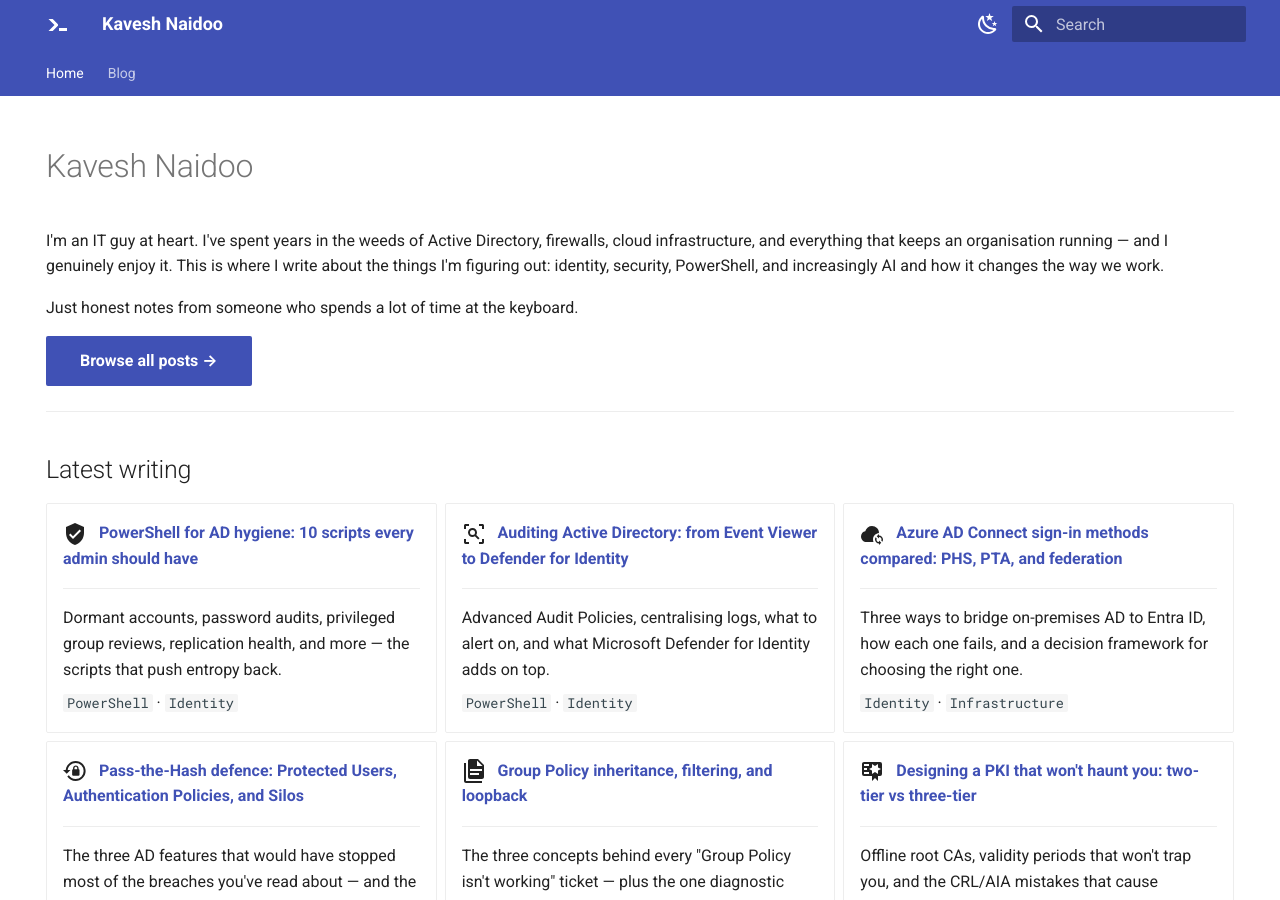
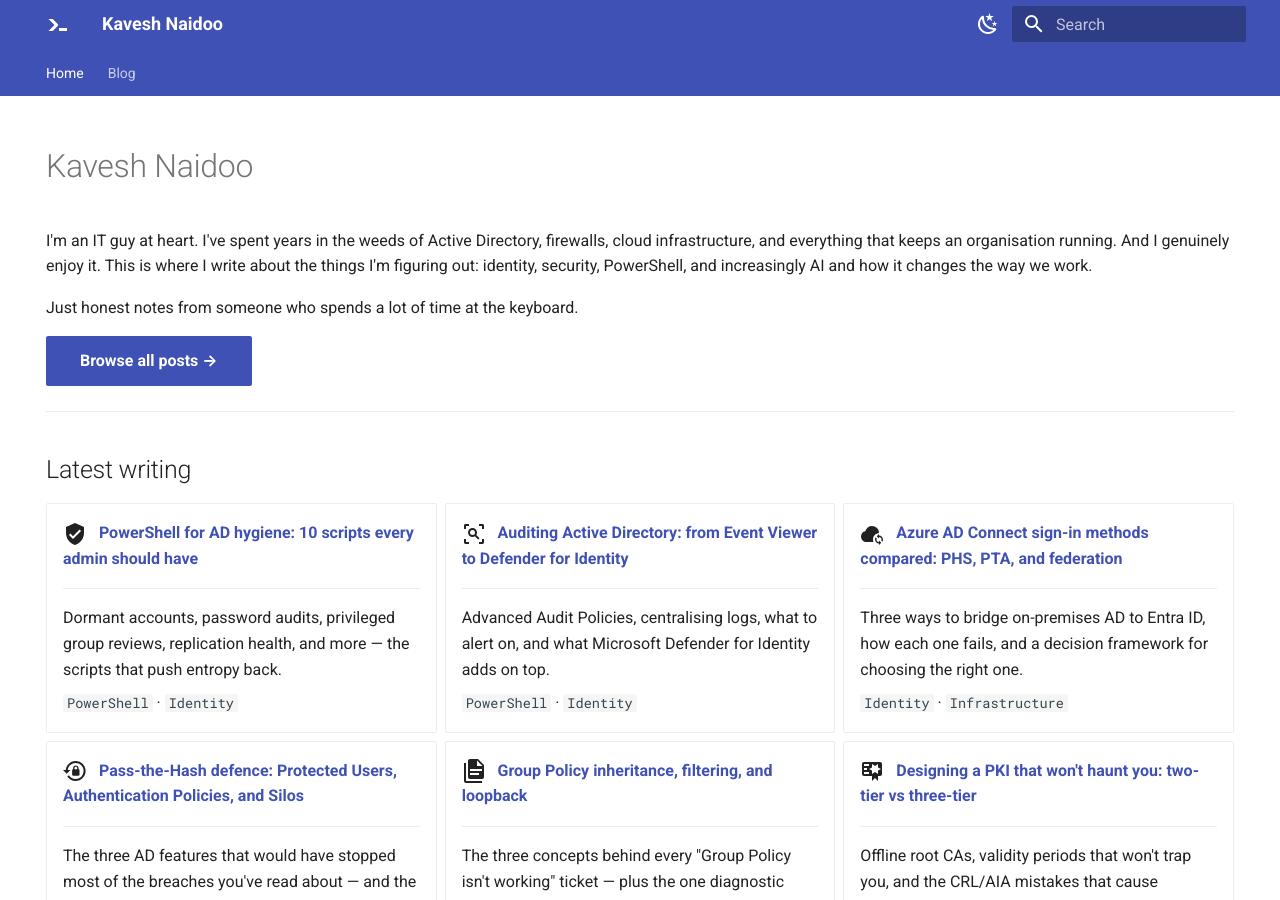
Before and after one commit to KaveshN/kaveshn.github.io, an MkDocs documentation site: the page built from docs/index.md, in a window 1280 px wide and 900 px high. Built offline with MkDocs 1.6.1 and Material for MkDocs 9.7.7, drawn with Linux system fonts in a browser that asks for light colours.

Commit message:
Remove em-dash from bio
Co-Authored-By: Claude Sonnet 4.6 <noreply@anthropic.com>

```diff
--- a/docs/index.md
+++ b/docs/index.md
@@ -8,7 +8,7 @@ hide:
 
 I'm an IT guy at heart. I've spent years in the weeds of Active Directory,
 firewalls, cloud infrastructure, and everything that keeps an organisation
-running — and I genuinely enjoy it. This is where I write about the things I'm
+running. And I genuinely enjoy it. This is where I write about the things I'm
 figuring out: identity, security, PowerShell, and increasingly AI and how it
 changes the way we work.
 
```
